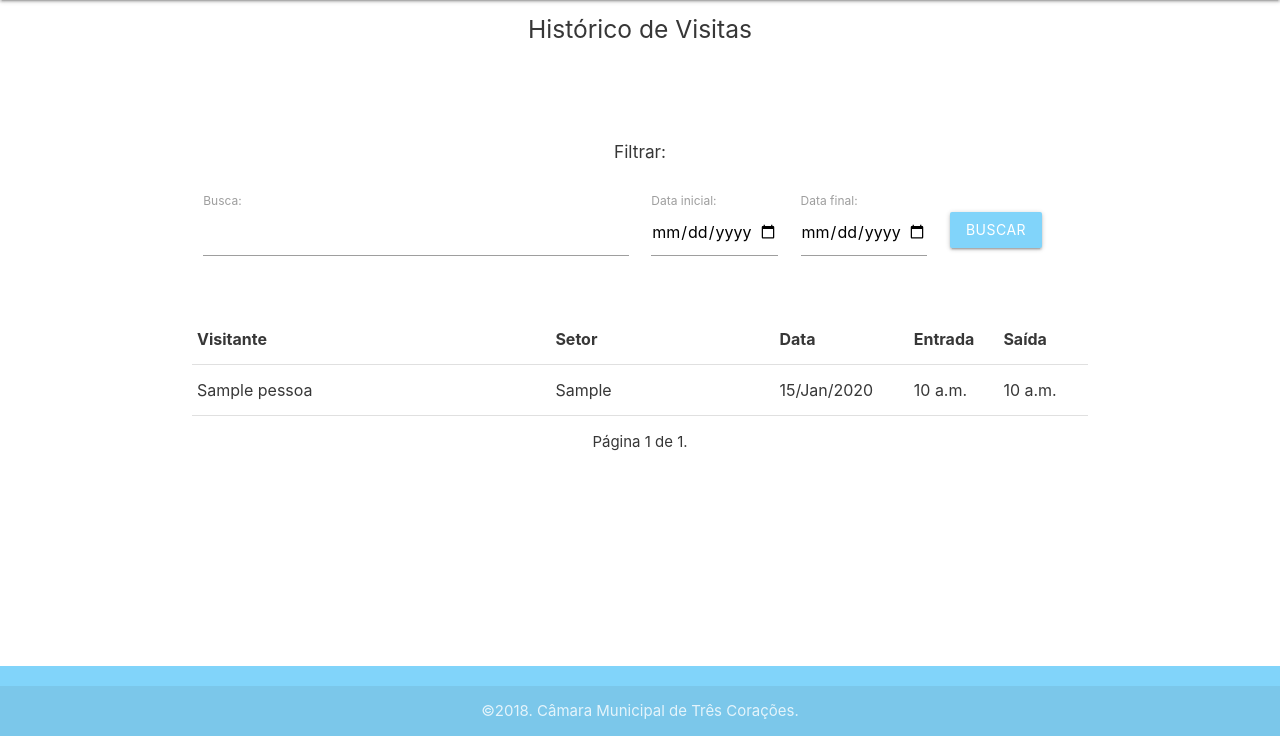
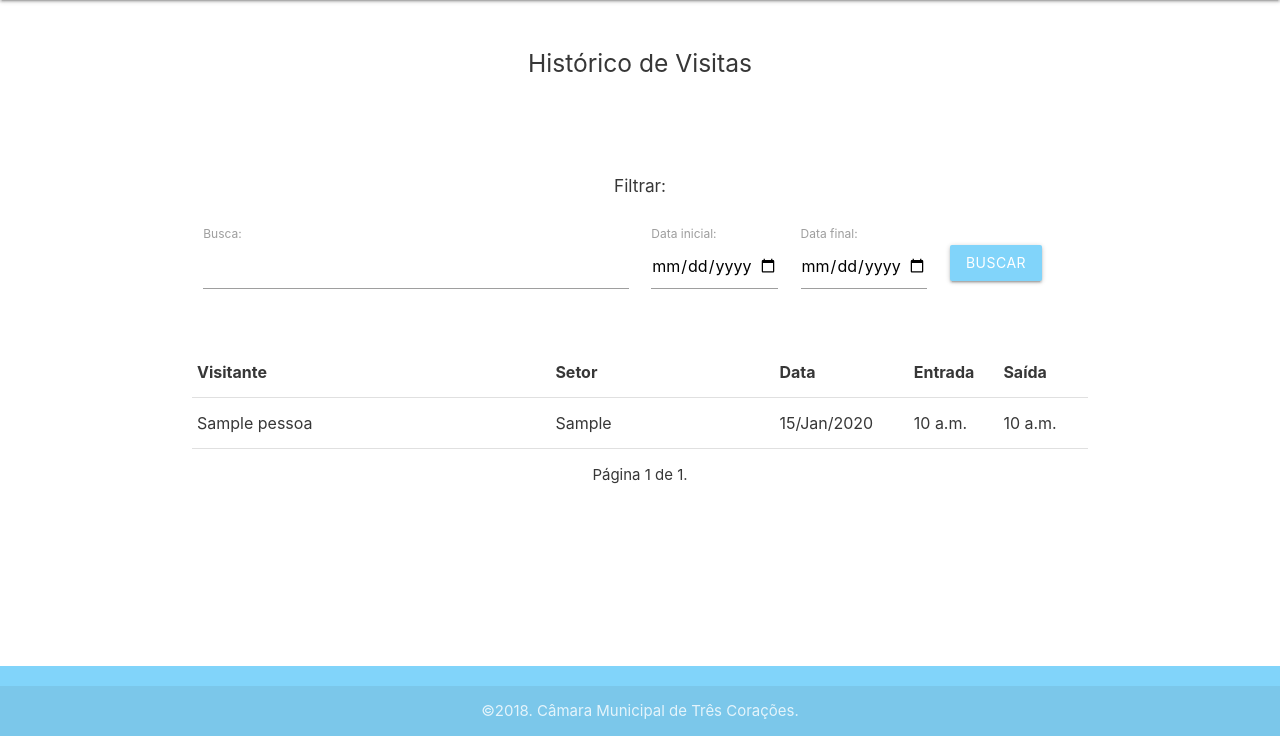
Before and after one commit to camaratc/visita, a Django app: page /historico/ in a window 1280 px wide. Shown: the part 64-800 px from the top of the page. Run offline with Django 3.2, Linux system fonts and the light colour scheme; tables that the repository leaves empty hold one stand-in row (values such as "Sample post"); some libraries are stand-ins or nearby versions.

Commit message:
Mudança no recuo das páginas e remoção de funções não utilizadas

```diff
--- a/cadastro/static/js/main.js
+++ b/cadastro/static/js/main.js
@@ -75,16 +75,3 @@ function fecharBox(){
     document.getElementById('itensBusca').innerHTML = '';
     document.getElementById('search').value = '';
 }
-
-// Ocultar seta de retorno
-
-$(document).ready(() => {
-    $('body').bind('mousewheel', function(e){
-        if(e.originalEvent.wheelDelta /120 > 0) {
-            console.log('scrolling up !');
-        }
-        else{
-            console.log('scrolling down !');
-        }
-    });
-});
--- a/cadastro/templates/historico-visitas.html
+++ b/cadastro/templates/historico-visitas.html
@@ -1,7 +1,7 @@
 {% extends 'base.html' %}
 {% block content %}
 
-<div class='container'>
+<div class='container recuo-pagina'>
     <h5 class='center-align'>Histórico de Visitas</h5>
 
     <form method="GET" class="filtros">
--- a/cadastro/templates/lista-pessoas.html
+++ b/cadastro/templates/lista-pessoas.html
@@ -2,7 +2,7 @@
 {% block content %}
 {% load staticfiles %}
 
-<div class='container'>
+<div class='container recuo-pagina'>
     <h5 class='center-align'>Lista de Visitantes</h5>
 
     <table class="highlight">
```
